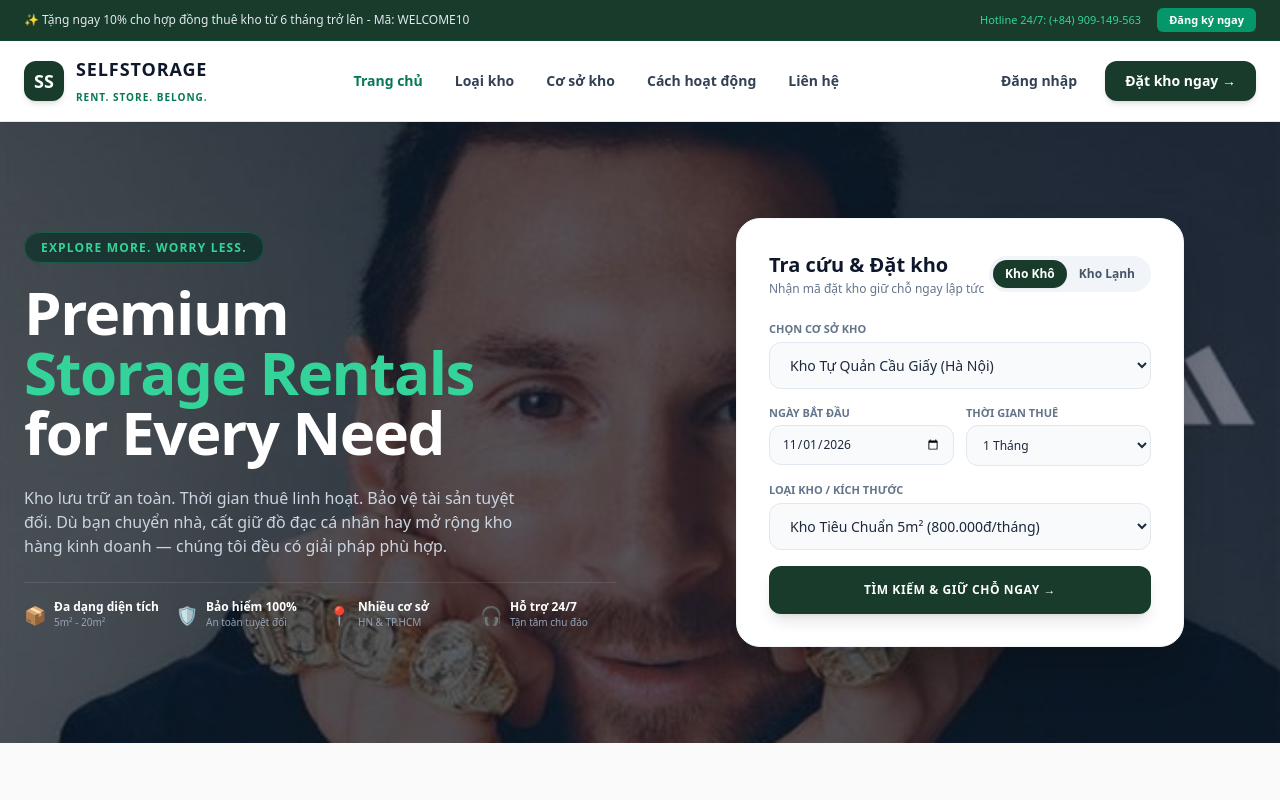
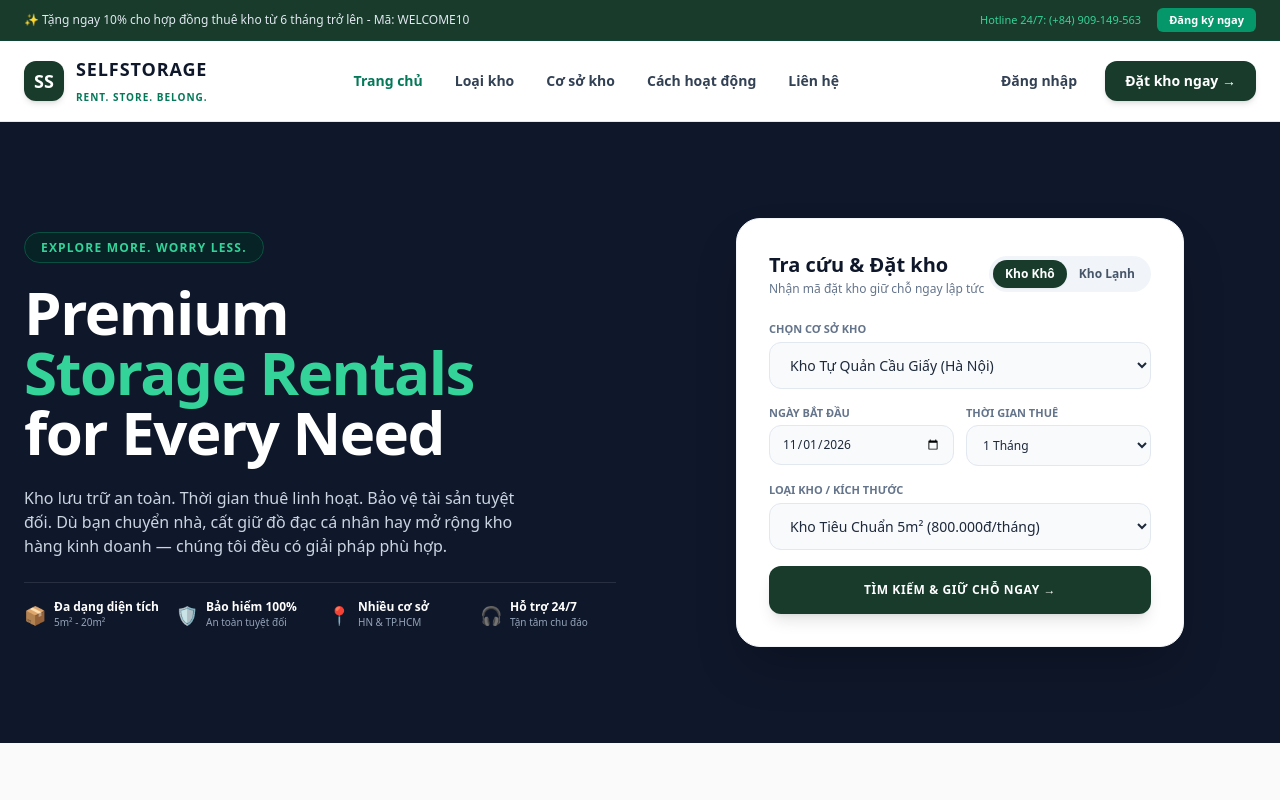
Before and after one commit to manh2910/FE_Self-Storage_Mana, a React (Vite) app: page / in a window 1280 px wide. Shown: the top 800 px of the page. Built offline with nearby package versions, Linux system fonts and the light colour scheme; no server answers.

Commit message:
Remove unrelated Messi image and homepage reference

```diff
--- a/src/pages/Home/HomePage.tsx
+++ b/src/pages/Home/HomePage.tsx
@@ -71,13 +71,6 @@ export default function HomePage() {
 
       {/* Hero Section chuẩn mẫu DriveEasy */}
       <section className="relative bg-slate-900 text-white py-16 lg:py-24 px-6 overflow-hidden">
-        <div className="absolute inset-0 z-0 opacity-40">
-          <img
-            src="/public/images/messi-3110162129.jpg"
-            alt="Self Storage Background"
-            className="w-full h-full object-cover"
-          />
-        </div>
 
         <div className="max-w-7xl mx-auto relative z-10 grid grid-cols-1 lg:grid-cols-12 gap-12 items-center">
           {/* Left Text */}
```
Also changed, not shown: public/images/messi-3110162129.jpg (deleted).
